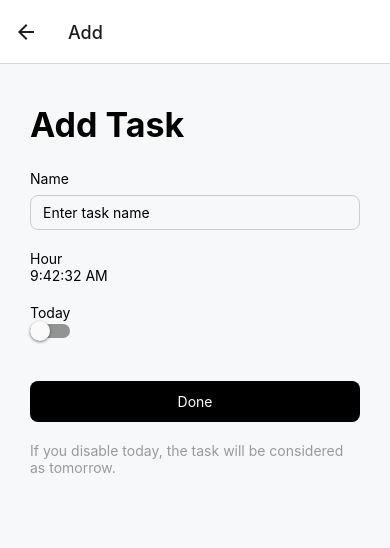
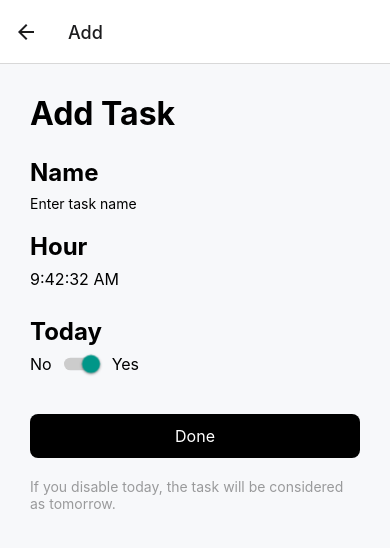
Before and after one commit to N1k0l1n/Todo-Native-MinimalDesign, a React Native app: screen /Add in a window 390 px wide. Shown: the top 548 px of the page. Built offline with nearby package versions, Linux system fonts and the light colour scheme.

Commit message:
addtodo asyncstorage

```diff
--- a/screens/AddTodo.js
+++ b/screens/AddTodo.js
@@ -1,47 +1,50 @@
-import { StyleSheet, Text, View, Switch, TouchableOpacity, TextInput, Modal, Button } from 'react-native';
 import React, { useState } from 'react';
+import { StyleSheet, Text, View, Switch, TouchableOpacity, TextInput } from 'react-native';
 import DateTimePicker from '@react-native-community/datetimepicker';
+import { useDispatch, useSelector } from 'react-redux';
+import { addTodoReducer } from '../redux/todoSlice';
+import AsyncStorage from '@react-native-async-storage/async-storage';
+import { useNavigation } from '@react-navigation/native';
 
-const AddTodo = ({ navigation }) => {
+const AddTodo = () => {
   const [name, setName] = useState('');
   const [date, setDate] = useState(new Date());
-  const [isToday, setIsToday] = useState(false);
-  const [showClock, setShowClock] = useState(false);
+  const [isToday, setIsToday] = useState(true);
+  const listTodos = useSelector(state => state.todos.todos);
+  const dispatch = useDispatch();
+  const navigation = useNavigation();
+  const [selectedDate, setSelectedDate] = useState(null);
+
+  const addTodo = async () => {
+    const newTodo = {
+      id: Math.floor(Math.random() * 1000000),
+      text: name,
+      hour: date.toString(),
+      isToday: isToday,
+      isCompleted: false,
+    }
+    try {
+      await AsyncStorage.setItem("@Todos", JSON.stringify([...listTodos, newTodo]));
+      dispatch(addTodoReducer(newTodo));
+      console.log("Todos added successfully");
+      navigation.goBack();
+    } catch (err) {
+      console.log(err);
+    }
+  };
 
   const handleDateChange = (event, selectedDate) => {
-    const currentDate = selectedDate || date;
-    setDate(currentDate);
-  };
-
-  const handleToggleToday = () => {
-    setIsToday(!isToday);
-  };
-
-  const handleDonePress = () => {
-    const newTask = {
-      name: name,
-      date: date,
-      isToday: isToday,
-    };
-
-    console.log("New Task:", newTask);
-
-    setName('');
-    setDate(new Date());
-    setIsToday(false);
-
-    navigation.navigate("Home");
-  };
-
-  const handleClockModal = () => {
-    setShowClock(!showClock);
+    if (selectedDate) {
+      setDate(selectedDate);
+    }
+    setShowClock(false);
   };
 
   return (
     <View style={styles.container}>
       <Text style={styles.title}>Add Task</Text>
       <View style={styles.inputContainer}>
-        <Text>Name</Text>
+        <Text style={styles.label}>Name</Text>
         <TextInput
           style={styles.input}
           value={name}
@@ -50,25 +53,35 @@ const AddTodo = ({ navigation }) => {
         />
       </View>
       <View style={styles.inputContainer}>
-        <Text>Hour</Text>
-        <TouchableOpacity onPress={handleClockModal}>
-          <Text>{date.toLocaleTimeString()}</Text>
+        <Text style={styles.label}>Hour</Text>
+        <TouchableOpacity style={styles.clockContainer} onPress={() => setSelectedDate(date)}>
+          <Text style={styles.clockText}>{date.toLocaleTimeString()}</Text>
         </TouchableOpacity>
-        {showClock && (
+        {selectedDate && (
           <DateTimePicker
-            value={date}
+            value={selectedDate}
             mode="time"
-            display="default"
+            display={Platform.OS === 'ios' ? 'spinner' : 'default'}
             onChange={handleDateChange}
           />
         )}
       </View>
       <View style={styles.inputContainer}>
-        <Text>Today</Text>
-        <Switch value={isToday} onValueChange={handleToggleToday} />
+        <Text style={styles.label}>Today</Text>
+        <View style={styles.switchContainer}>
+          <Text style={styles.switchLabel}>No</Text>
+          <Switch
+            style={styles.switch}
+            value={isToday}
+            onValueChange={value => setIsToday(value)}
+            trackColor={{ false: "#CCCCCC", true: "#CCCCCC" }}
+            thumbColor={isToday ? "#000000" : "#FFFFFF"}
+          />
+          <Text style={styles.switchLabel}>Yes</Text>
+        </View>
       </View>
-      <TouchableOpacity style={styles.button} onPress={handleDonePress}>
-        <Text style={{ color: 'white' }}>Done</Text>
+      <TouchableOpacity style={styles.button} onPress={addTodo}>
+        <Text style={styles.buttonText}>Done</Text>
       </TouchableOpacity>
       <Text style={styles.infoText}>
         If you disable today, the task will be considered as tomorrow.
@@ -77,30 +90,48 @@ const AddTodo = ({ navigation }) => {
   );
 }
 
-export default AddTodo;
-
 const styles = StyleSheet.create({
   container: {
     flex: 1,
     backgroundColor: '#F7F8FA',
-    paddingHorizontal: 30,
-    paddingTop: 40,
+    padding: 30,
   },
   title: {
-    fontSize: 34,
+    fontSize: 32,
     fontWeight: 'bold',
     marginBottom: 25,
   },
   inputContainer: {
     marginBottom: 20,
   },
+  label: {
+    fontSize: 24,
+    fontWeight: 'bold',
+    marginBottom: 8,
+  },
   input: {
-    borderWidth: 1,
     borderColor: '#CCCCCC',
-    borderRadius: 8,
-    paddingVertical: 8,
-    paddingHorizontal: 12,
-    marginTop: 8,
+  },
+  clockContainer: {
+    flexDirection: 'row',
+    alignItems: 'center',
+    marginBottom: 8,
+  },
+  clockText: {
+    fontSize: 16,
+    marginRight: 10,
+  },
+  switchContainer: {
+    flexDirection: 'row',
+    alignItems: 'center',
+  },
+  switchLabel: {
+    fontSize: 16,
+    marginRight: 10,
+  },
+  switch: {
+    transform: [{ scaleX: 0.9 }, { scaleY: 0.9 }],
+    marginRight: 10,
   },
   button: {
     backgroundColor: '#000000',
@@ -109,8 +140,14 @@ const styles = StyleSheet.create({
     alignItems: 'center',
     marginTop: 20,
   },
+  buttonText: {
+    color: 'white',
+    fontSize: 16,
+  },
   infoText: {
     color: '#00000060',
     marginTop: 20,
   },
 });
+
+export default AddTodo;
```
